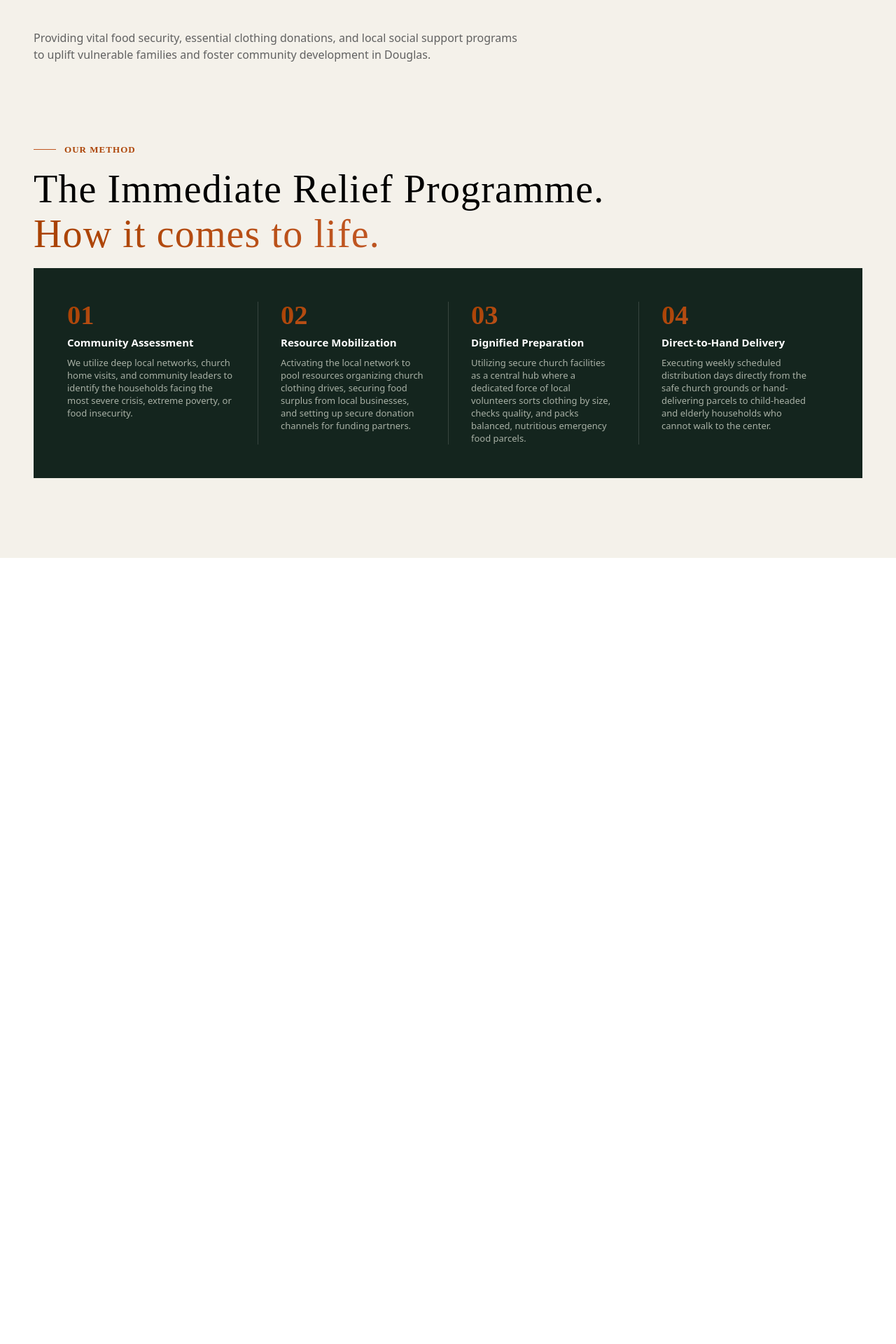
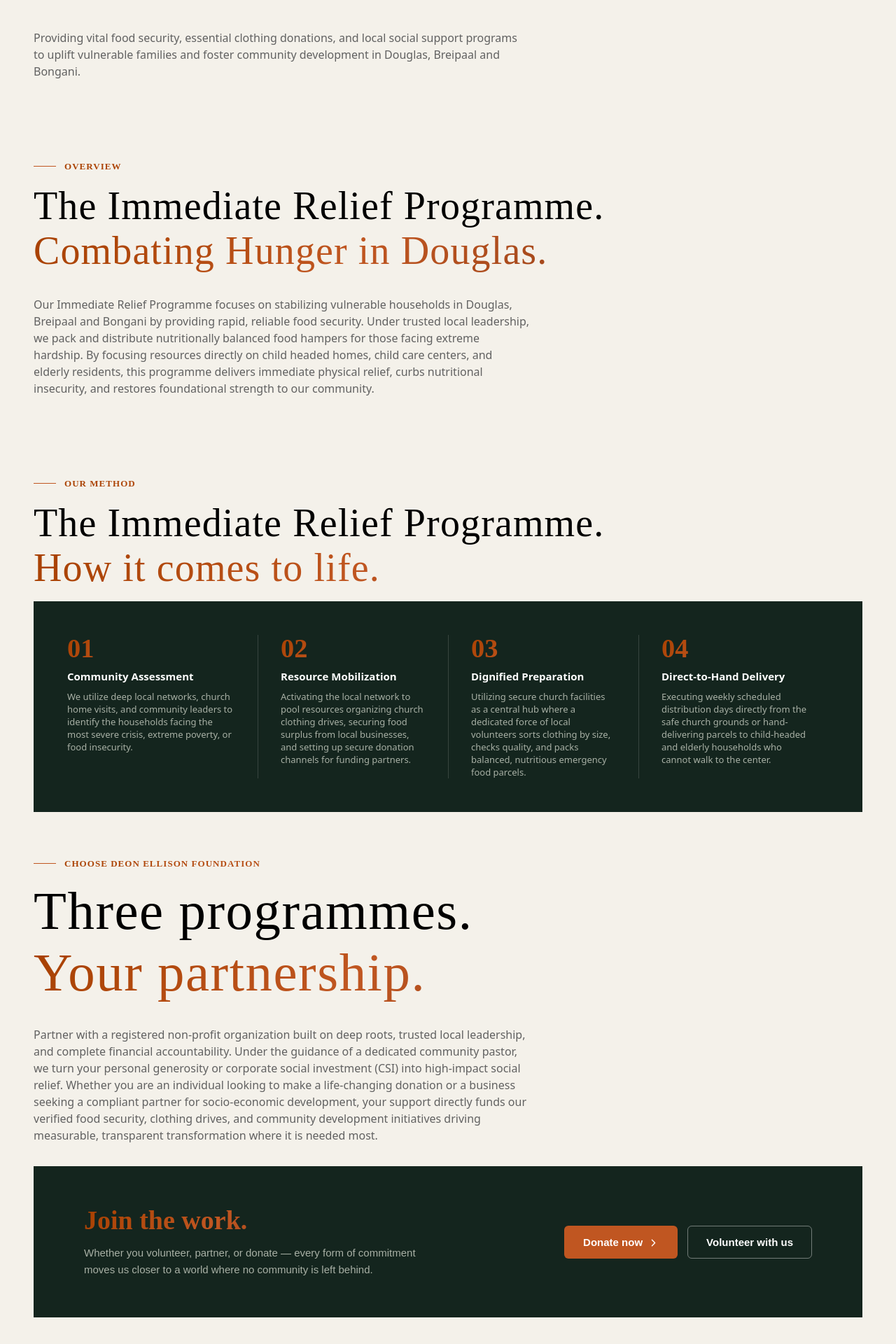
Before and after one commit to Ashton607/npo, a React (Vite) app: page /relief in a window 1280 px wide. Shown: the part 314-2234 px from the top of the page at 70% size. Before the commit the page ends 1111 px from the top, so only its background shows below. Built offline with nearby package versions, Linux system fonts and the light colour scheme.

Commit message:
Completed: relief programme visuals and design

```diff
--- a/src/App.jsx
+++ b/src/App.jsx
@@ -5,6 +5,7 @@
 import Navbar from './components/navbar/Navbar'
 import OurWork from './components/ourwork/OurWork'
 import Relief from './components/programmes/Relief'
+import Dignity from './components/programmes/Dignity'
 
 function App() {
   return (
@@ -14,6 +15,7 @@
         <Route path="/" element={<Home />} />
         <Route path="ourwork" element={<OurWork />} />
         <Route path="relief" element={<Relief />} />
+        <Route path="dignity" element={<Dignity />} />
       </Routes>
     </Router>
   )
--- a/src/components/home/Home.css
+++ b/src/components/home/Home.css
@@ -215,7 +215,7 @@
 /*Home programmes content*/
 .home-programmes-content {
   display: flex;
-  width: 88%;
+  width: 93%;
   max-height: 500px;
   background-color: #EFEAE0;
   margin-top: 30px;
--- a/src/components/home/Home.jsx
+++ b/src/components/home/Home.jsx
@@ -19,37 +19,37 @@
   relief: {
     badge: 'Food & Staples',
     eyebrow: 'Program 01',
-    title: 'The Immediate Relief Program',
+    title: 'The Immediate Relief Programme',
     description:
       'We establish community-led weekly food drives, hot meal distributions, emergency grocery parcels, and humanitarian food hampers.',
     image: foodSystemsImg,
     stats: [
       { number: '200 people', label: 'Directly reached' },
-      { number: '3 communities', label: 'Active programs' },
+      { number: '3 communities', label: 'Active programmes' },
     ],
   },
   dignity: {
     badge: 'Clothing & Essentials',
     eyebrow: 'Program 02',
-    title: 'The Dignity Program',
+    title: 'The Dignity Programme',
     description:
       'We provide seasonal clothing winter blanket distributions, school shoe/uniform collections, and work-wear packages for job seekers.',
     image: economicImg,
     stats: [
       { number: '200 people', label: 'Directly reached' },
-      { number: '3 communities', label: 'Active programs' },
+      { number: '3 communities', label: 'Active programmes' },
     ],
   },
   outreach: {
     badge: 'Events & Safe Spaces',
     eyebrow: 'Program 03',
-    title: 'The Community Outreach Program',
+    title: 'The Community Outreach Programme',
     description:
-      'Youth programs, community support circles, counseling sessions, and neighborhood clean-up or festival days.',
+      'Youth programmes, community support circles, counseling sessions, and neighborhood clean-up or festival days.',
     image: infrastructureImg,
     stats: [
       { number: '10 projects', label: 'Completed' },
-      { number: '3 communities', label: 'Active programs' },
+      { number: '3 communities', label: 'Active programmes' },
     ],
   },
 }
@@ -144,7 +144,7 @@
           </div>
 
           <a href="#" className="programme-link">
-            Read full program overview <span className="arrow"><IoIosArrowForward /></span>
+            Read full programme overview <span className="arrow"><IoIosArrowForward /></span>
           </a>
         </div>
   </div>
--- a/src/components/navbar/Navbar.jsx
+++ b/src/components/navbar/Navbar.jsx
@@ -32,13 +32,13 @@
         </span>
         <ul className="dropdown-menu">
         <li>
-        <Link to="/relief">Immediate Relief Program</Link>
+        <Link to="/relief">Immediate Relief Programme</Link>
         </li>
         <li>
-        <Link to="/dignity">Dignity Program</Link>
+        <Link to="/dignity">Dignity Programme</Link>
         </li>
         <li>
-        <Link to="/outreach">Community Outreach Program</Link>
+        <Link to="/outreach">Community Outreach Programme</Link>
         </li>
         </ul>
         </li>
--- a/src/components/ourwork/OurWork.jsx
+++ b/src/components/ourwork/OurWork.jsx
@@ -45,7 +45,7 @@
    <div className="impact-item">
     <span className="impact-number">5,000</span>
     <span className="impact-label">First-year target</span>
-    <span className="impact-caption">hot meals for children in need</span>
+    <span className="impact-caption">food hampers for residents in need</span>
    </div>
    </div>
 
@@ -57,14 +57,14 @@
     <p className="our-work-subtitle">As a registered NPO, we provide transparent,
       grass-roots social relief to support vulnerable families.
       From immediate food security to clothing drives and local social support,
-      our programs are structured to deliver measurable community impact and fulfill corporate CSI goals.</p>
+      our programmes are structured to deliver measurable community impact and fulfill corporate CSI goals.</p>
 
     <div className="our-work-cards">
     <div className="card1">
     <div className="card-img card1-img">
     <img src={card1} alt="" />
     <div className="card-label">
-    <h3>The Immediate Relief Program</h3>
+    <h3>The Immediate Relief Programme</h3>
     </div>
     </div>
     <div className="card-info">
@@ -72,7 +72,7 @@
         <li>
         <span className="card-info-title">Focus</span>
         <span className="card-info-subtitle">Alleviating hunger and household food insecurity by
-        distributing emergency grocery parcels, hot meals, and nutritional hampers directly to
+        distributing emergency grocery parcels and nutritional hampers directly to
         child-headed homes, child care centers, and vulnerable elderly residents.</span>
         </li>
         <li>
@@ -89,7 +89,7 @@
     <div className="card-img card2-img">
     <img src={card2} alt="" />
     <div className="card-label">
-    <h3>The Dignity Program</h3>
+    <h3>The Dignity Programme</h3>
     </div>
     </div>
     <div className="card-info">
@@ -114,7 +114,7 @@
     <div className="card-img card3-img">
     <img src={card3} alt="" />
     <div className="card-label">
-    <h3>The Community Outreach Program</h3>
+    <h3>The Community Outreach Programme</h3>
     </div>
     </div>
     <div className="card-info">
@@ -127,7 +127,7 @@
         </li>
         <li>
         <span className="card-info-title">Impact</span>
-        <span className="card-info-subtitle">Moves beyond physical aid to cultivate long-term emotional
+        <span className="card-info-subtitle">Moves beyond physical aid to cultivate long term emotional
         well-being, providing the social support and guidance needed to help individuals break cycles of
         hardship.</span>
         </li>
@@ -138,7 +138,7 @@
 
     <span className="our-work-badge">choose deon ellison foundation</span>
     <h2 className="our-work-title">
-          <span className="line1">Three programs..</span>
+          <span className="line1">Three programmes.</span>
           <span className="line2">Your partnership.</span>
     </h2>
     <p className="our-work-subtitle">Partner with a registered non-profit organization built on deep roots,
--- a/src/components/programmes/Dignity.jsx
+++ b/src/components/programmes/Dignity.jsx
@@ -0,0 +1,109 @@
+import React from 'react'
+import './Programmes.css'
+import { IoIosArrowForward } from "react-icons/io";
+
+const Dignity = () => {
+  return (
+    <div className='Programmes'>
+    <div className="programmes-content">
+
+        {/*Overview*/}
+        <span className="programmes-badge">programmes</span>
+        <h1 className="programmes-title">
+              <span className="line1">Three programmes.</span>
+              <span className="line2">One framework.</span>
+        </h1>
+        <p className="programmes-subtitle">Providing vital food security, essential clothing donations, and
+        local social support programs to uplift vulnerable families and
+        foster community development in Douglas, Breipaal and Bongani.</p>
+
+        {/*Overview*/}
+        <span className="programmes-badge">overview</span>
+        <h2 className="programmes-title-h2">
+              <span className="line1">The Immediate Dignity Programme.</span>
+              <span className="line2">Combating Hunger in Douglas.</span>
+        </h2>
+        <p className="programmes-subtitle">Our Immediate Relief Programme focuses on stabilizing vulnerable
+        households in Douglas, Breipaal and Bongani by providing rapid, reliable food security. Under trusted local leadership,
+        we pack and distribute nutritionally balanced food hampers for those facing extreme hardship.
+        By focusing resources directly on child headed homes, child care centers, and
+        elderly residents, this programme delivers immediate physical relief, curbs nutritional insecurity, and
+        restores foundational strength to our community.</p>
+
+        {/*Methods*/}
+        <span className="programmes-badge">our method</span>
+        <h2 className="programmes-title-h2">
+              <span className="line1">The Immediate Relief Programme.</span>
+              <span className="line2">How it comes to life.</span>
+        </h2>
+
+        <div className="programmes-method">
+        {/*The Scale Metric*/}
+        <div className="method-item">
+        <span className="method-number">01</span>
+        <span className="method-label">Community Assessment</span>
+        <span className="method-caption">We utilize deep local networks, church home visits,
+        and community leaders to identify the households facing the most severe crisis, extreme poverty,
+        or food insecurity.</span>
+        </div>
+        {/*The Integrity Metric*/}
+       <div className="method-item">
+        <span className="method-number">02</span>
+        <span className="method-label">Resource Mobilization</span>
+        <span className="method-caption">Activating the local network to pool resources organizing
+        church clothing drives, securing food surplus from local businesses, and setting up secure donation
+        channels for funding partners.</span>
+       </div>
+       {/*The Cost Metric*/}
+       <div className="method-item">
+        <span className="method-number">03</span>
+        <span className="method-label">Dignified Preparation</span>
+        <span className="method-caption">Utilizing secure church facilities as a central hub where a
+        dedicated force of local volunteers sorts clothing by size, checks quality, and packs balanced,
+        nutritious emergency food parcels.</span>
+       </div>
+        {/*The Growth Target Metric*/}
+       <div className="method-item">
+        <span className="method-number">04</span>
+        <span className="method-label">Direct-to-Hand Delivery</span>
+        <span className="method-caption">Executing weekly scheduled distribution days directly from the safe
+        church grounds or hand-delivering parcels to child-headed and elderly households who cannot walk to
+        the center.</span>
+       </div>
+       </div>
+
+       <span className="our-work-badge">choose deon ellison foundation</span>
+        <h2 className="our-work-title">
+              <span className="line1">Three programmes.</span>
+              <span className="line2">Your partnership.</span>
+        </h2>
+        <p className="our-work-subtitle">Partner with a registered non-profit organization built on deep roots,
+         trusted local leadership, and complete financial accountability.
+         Under the guidance of a dedicated community pastor, we turn your personal generosity or
+         corporate social investment (CSI) into high-impact social relief. Whether you are an individual
+         looking to make a life-changing donation or a business seeking a compliant partner for socio-economic
+         development, your support directly funds our verified food security, clothing drives, and community
+         development initiatives driving measurable, transparent transformation where it is needed most.</p>
+
+         <div className="our-work-cta">
+             <div className="cta-text">
+             <h2 className="cta-title">Join the work.</h2>
+             <p className="cta-subtitle">
+               Whether you volunteer, partner, or donate — every form of commitment
+               moves us closer to a world where no community is left behind.
+             </p>
+             </div>
+            {/*Should add an on click function to the buttons later */}
+            <div className="cta-buttons">
+             <button className="cta-button primary">
+               Donate now <span className="arrow"><IoIosArrowForward style={{marginBottom:'-3px'}}/></span>
+             </button>
+             <button className="cta-button secondary">Volunteer with us</button>
+             </div>
+             </div>
+    </div>
+    </div>
+  )
+}
+
+export default Dignity
--- a/src/components/programmes/Relief.jsx
+++ b/src/components/programmes/Relief.jsx
@@ -1,5 +1,6 @@
 import React from 'react'
 import './Programmes.css'
+import { IoIosArrowForward } from "react-icons/io";
 
 const Relief = () => {
   return (
@@ -8,14 +9,27 @@
     <div className="programmes-content">
 
     {/*Overview*/}
-    <span className="programmes-badge">overview</span>
+    <span className="programmes-badge">programmes</span>
     <h1 className="programmes-title">
           <span className="line1">Three programmes.</span>
           <span className="line2">One framework.</span>
     </h1>
     <p className="programmes-subtitle">Providing vital food security, essential clothing donations, and
     local social support programs to uplift vulnerable families and
-    foster community development in Douglas.</p>
+    foster community development in Douglas, Breipaal and Bongani.</p>
+
+    {/*Overview*/}
+    <span className="programmes-badge">overview</span>
+    <h2 className="programmes-title-h2">
+          <span className="line1">The Immediate Relief Programme.</span>
+          <span className="line2">Combating Hunger in Douglas.</span>
+    </h2>
+    <p className="programmes-subtitle">Our Immediate Relief Programme focuses on stabilizing vulnerable
+    households in Douglas, Breipaal and Bongani by providing rapid, reliable food security. Under trusted local leadership,
+    we pack and distribute nutritionally balanced food hampers for those facing extreme hardship.
+    By focusing resources directly on child headed homes, child care centers, and
+    elderly residents, this programme delivers immediate physical relief, curbs nutritional insecurity, and
+    restores foundational strength to our community.</p>
 
     {/*Methods*/}
     <span className="programmes-badge">our method</span>
@@ -59,6 +73,36 @@
    </div>
    </div>
 
+   <span className="our-work-badge">choose deon ellison foundation</span>
+    <h2 className="our-work-title">
+          <span className="line1">Three programmes.</span>
+          <span className="line2">Your partnership.</span>
+    </h2>
+    <p className="our-work-subtitle">Partner with a registered non-profit organization built on deep roots,
+     trusted local leadership, and complete financial accountability.
+     Under the guidance of a dedicated community pastor, we turn your personal generosity or
+     corporate social investment (CSI) into high-impact social relief. Whether you are an individual
+     looking to make a life-changing donation or a business seeking a compliant partner for socio-economic
+     development, your support directly funds our verified food security, clothing drives, and community
+     development initiatives driving measurable, transparent transformation where it is needed most.</p>
+
+     <div className="our-work-cta">
+         <div className="cta-text">
+         <h2 className="cta-title">Join the work.</h2>
+         <p className="cta-subtitle">
+           Whether you volunteer, partner, or donate — every form of commitment
+           moves us closer to a world where no community is left behind.
+         </p>
+         </div>
+        {/*Should add an on click function to the buttons later */}
+        <div className="cta-buttons">
+         <button className="cta-button primary">
+           Donate now <span className="arrow"><IoIosArrowForward style={{marginBottom:'-3px'}}/></span>
+         </button>
+         <button className="cta-button secondary">Volunteer with us</button>
+         </div>
+         </div>
+
     </div>
 
     </div>
```
